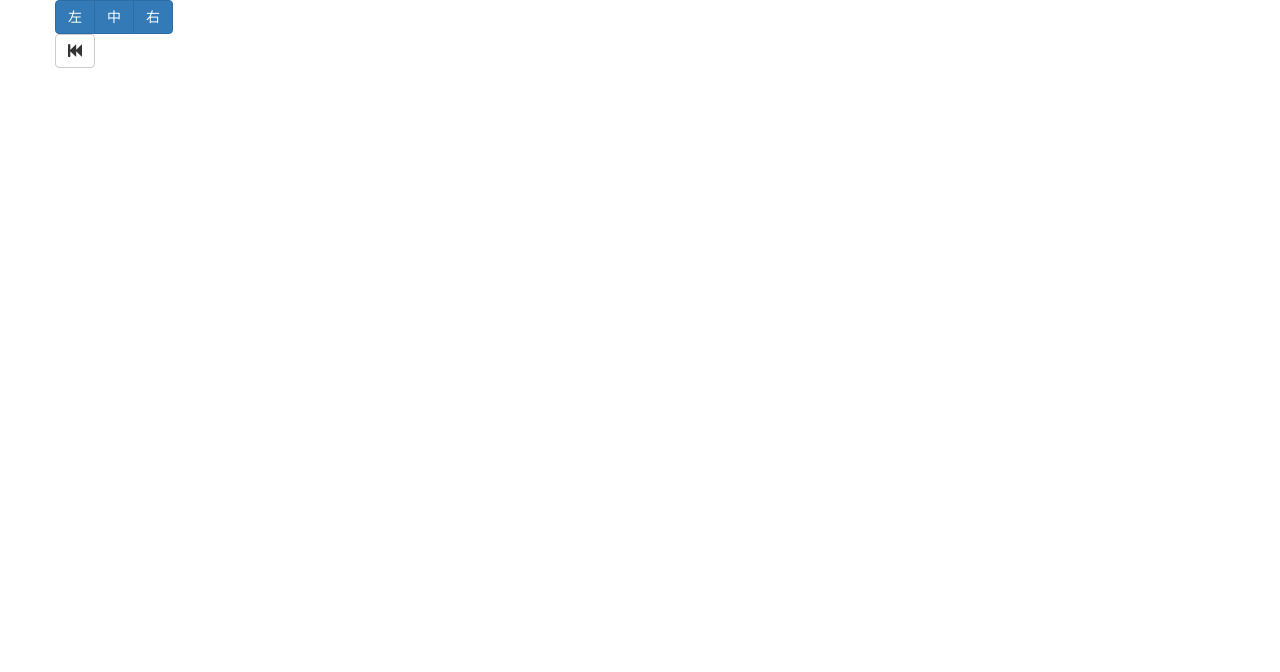
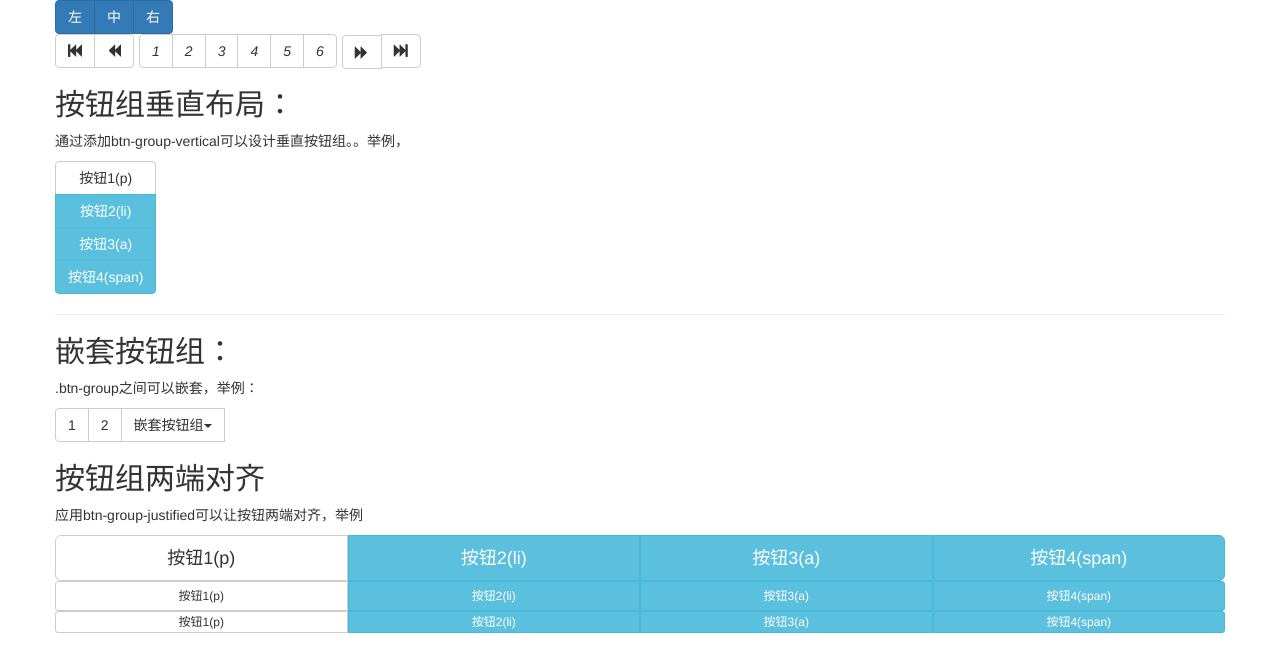
Before and after one commit to czr13/bootstrap, a plain HTML site: page 上课/小列子/ch5-btn-group.html in a window 1280 px wide. Drawn offline with Linux system fonts and the light colour scheme.

Commit message:
btn-group

```diff
--- a/上课/小列子/ch5-btn-group.html
+++ b/上课/小列子/ch5-btn-group.html
@@ -19,12 +19,80 @@
 			<div class="row">
 				<!--按钮导航条-->
 				<!--将多个按钮组btn-group放到一个btn-toolbar按钮工具条中，可以定义按钮工具条，-->
-				<div>
+				<div class="btn-toolbar">
 					<div class="btn-group">
 						<i class="btn btn-default">
 							<i class="glyphicon glyphicon-fast-backward"></i><!--glyphicon图标，相当于btn-->
 						</i>
+						<i class="btn btn-default">
+							<span class="glyphicon glyphicon-backward"></span>
+						</i>
 					</div>
+					<div class="btn-group">
+						<i class="btn btn-default">1</i>
+						<i class="btn btn-default">2</i>
+						<i class="btn btn-default">3</i>
+						<i class="btn btn-default">4</i>
+						<i class="btn btn-default">5</i>
+						<i class="btn btn-default">6</i>
+					</div>
+					<!--向前按钮-->
+					<div class="btn-group">
+						<i class="glyphicon glyphicon-forward btn btn-default"></i>
+						<i class="btn btn-default">
+							<span class="glyphicon glyphicon-fast-forward"></span>
+						</i>
+
+					</div>
+				</div>
+			</div>
+			<div class="row">
+				<h2>按钮组垂直布局：</h2>
+				<p>通过添加btn-group-vertical可以设计垂直按钮组。。举例，</p>
+				<div class="btn-group-vertical">
+					<p class="btn btn-default">按钮1(p)</p>
+					<li class="btn btn-info">按钮2(li)</li>
+					<a href="#" class="btn btn-info">按钮3(a)</a>
+					<span class="btn btn-info">按钮4(span)</span>
+				</div>
+				<hr />
+				<h2>嵌套按钮组：</h2>
+				<p>.btn-group之间可以嵌套，举例：</p>
+				<div class="btn-group">
+					<button class="btn btn-default">1</button>
+					<button class="btn btn-default">2</button>
+					<div class="btn-group">
+						<!--触发器写dropdown作用：相对定位-->
+						<button class="btn btn-default dropdown" data-toggle="dropdown">
+							嵌套按钮组<span class="caret"></span>
+						</button>
+						<ul class="dropdown-menu">
+							<li><a href="#">3</a></li>
+							<li><a href="#">4</a></li>
+						</ul>
+					</div>
+				</div>
+			</div>
+			<div class="row">
+				<h2>按钮组两端对齐</h2>
+				<p>应用btn-group-justified可以让按钮两端对齐，举例</p>
+				<div class="btn-group btn-group-justified btn-group-lg">
+					<p class="btn btn-default">按钮1(p)</p>
+					<li class="btn btn-info">按钮2(li)</li>
+					<a href="#" class="btn btn-info">按钮3(a)</a>
+					<span class="btn btn-info">按钮4(span)</span>
+				</div>
+				<div class="btn-group btn-group-justified btn-group-sm">
+					<p class="btn btn-default">按钮1(p)</p>
+					<li class="btn btn-info">按钮2(li)</li>
+					<a href="#" class="btn btn-info">按钮3(a)</a>
+					<span class="btn btn-info">按钮4(span)</span>
+				</div>
+				<div class="btn-group btn-group-justified btn-group-xs">
+					<p class="btn btn-default">按钮1(p)</p>
+					<li class="btn btn-info">按钮2(li)</li>
+					<a href="#" class="btn btn-info">按钮3(a)</a>
+					<span class="btn btn-info">按钮4(span)</span>
 				</div>
 			</div>
 		</div>
```
